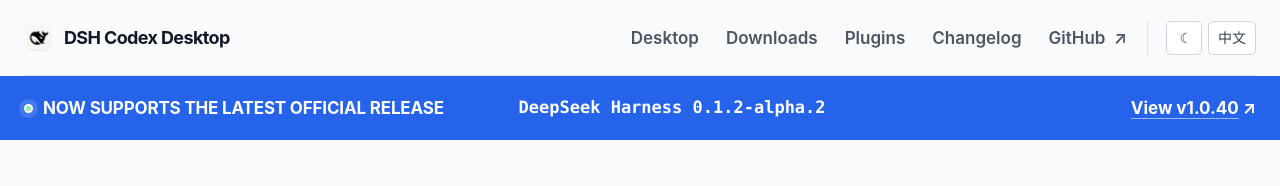
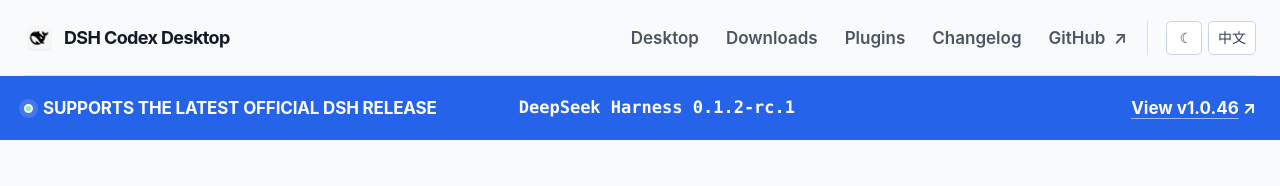
Before and after one commit to MichengAI/dsh-codex-desktop-website, a React (Vite) app: page / in a window 1280 px wide. Shown: the top 186 px of the page. Built offline with nearby package versions, Linux system fonts and the light colour scheme.

Commit message:
feat: update website for desktop v1.0.46

```diff
--- a/index.html
+++ b/index.html
@@ -3,7 +3,7 @@
   <head>
     <meta charset="UTF-8" />
     <meta name="viewport" content="width=device-width, initial-scale=1.0" />
-    <meta name="description" content="DSH Codex Desktop：已支持官方最新版 DeepSeek Harness 0.1.2-alpha.2，以 Codex UI 为核心并整合常用内置插件的一体化 AI 工作台。" />
+    <meta name="description" content="DSH Codex Desktop：已支持最新 DSH 官方版本 0.1.2-rc.1，以 Codex UI 为核心并整合常用内置插件的一体化 AI 工作台。" />
     <link rel="icon" type="image/svg+xml" href="/favicon.svg?v=4" />
     <title>DSH Codex Desktop · Codex UI 与插件工作台</title>
   </head>
--- a/src/App.jsx
+++ b/src/App.jsx
@@ -4,7 +4,7 @@
 const desktopRepositoryUrl = "https://github.com/MichengAI/dsh-codex-desktop";
 const websiteRepositoryUrl = "https://github.com/MichengAI/dsh-codex-desktop-website";
 const releaseUrl = `${desktopRepositoryUrl}/releases/latest`;
-const currentReleaseUrl = `${desktopRepositoryUrl}/releases/tag/v1.0.40`;
+const currentReleaseUrl = `${desktopRepositoryUrl}/releases/tag/v1.0.46`;
 
 
 const translations = {
@@ -152,9 +152,9 @@
     <main id="top">
       <a className="official-support" href={currentReleaseUrl} target="_blank" rel="noreferrer" data-no-translate>
         <span className="page-width">
-          <strong><i aria-hidden="true" />{locale === "zh" ? "已支持官方最新版本" : "NOW SUPPORTS THE LATEST OFFICIAL RELEASE"}</strong>
-          <span>DeepSeek Harness 0.1.2-alpha.2</span>
-          <b>{locale === "zh" ? "查看 v1.0.40" : "View v1.0.40"}<Arrow /></b>
+          <strong><i aria-hidden="true" />{locale === "zh" ? "已支持最新 DSH 官方版本" : "SUPPORTS THE LATEST OFFICIAL DSH RELEASE"}</strong>
+          <span>DeepSeek Harness 0.1.2-rc.1</span>
+          <b>{locale === "zh" ? "查看 v1.0.46" : "View v1.0.46"}<Arrow /></b>
         </span>
       </a>
       <section className="hero page-width" aria-labelledby="hero-title">
--- a/src/releases.js
+++ b/src/releases.js
@@ -1,4 +1,66 @@
 const desktopReleaseHistory = [
+  {
+    version: "v1.0.46",
+    date: "2026-09-04",
+    url: "https://github.com/MichengAI/dsh-codex-desktop/releases/tag/v1.0.46",
+    zh: [
+      "修复 Windows 任务栏未读完成角标：打开已完成任务后会稳定清除未读状态，后续任务列表刷新不再把历史完成任务重复计入。",
+    ],
+    en: [
+      "Fixed the Windows taskbar unread-completion badge so opening completed tasks clears them permanently; later session-list refreshes no longer count historical completed rows again.",
+    ],
+  },
+  {
+    version: "v1.0.45",
+    date: "2026-09-04",
+    url: "https://github.com/MichengAI/dsh-codex-desktop/releases/tag/v1.0.45",
+    zh: [
+      "新增插件恢复模式：启动失败后隔离第三方插件，并提供独立恢复页，支持恢复、卸载或回到最近正常配置。",
+      "没有仍需隔离的插件时自动退出恢复模式；恢复会话中的健康启动不再覆盖最近一次已验证的配置检查点。",
+      "修复 Windows 关闭关于、设置或快捷键窗口时主窗口闪一下的问题。",
+      "将内置插件更新到 Codex UI 0.2.102、IM Connect 0.1.34、Automation 0.1.27、Skills Manager 0.1.38、Archive Manager 0.1.29、Agency Agents 0.1.30、dsh-context 0.41.2、DSH Better Sidebar 0.18.0 和 dshmarket 1.41.0。",
+      "稳住运行时解压超时测试：先挂上拒绝断言，再等孙进程 PID，避免 macOS Intel CI 在 200ms 内输掉竞态。本版取代未发布的 v1.0.44 标签。",
+    ],
+    en: [
+      "Added plugin recovery mode: after a failed start the desktop isolates third-party plugins and opens a dedicated page to restore, uninstall, or return to the last healthy configuration.",
+      "Recovery now exits automatically when no plugins remain isolated, and a healthy recovery boot no longer overwrites the last verified configuration checkpoint.",
+      "Fixed a Windows flash when closing the About, Settings, or Shortcuts windows.",
+      "Updated bundled plugins to Codex UI 0.2.102, IM Connect 0.1.34, Automation 0.1.27, Skills Manager 0.1.38, Archive Manager 0.1.29, Agency Agents 0.1.30, dsh-context 0.41.2, DSH Better Sidebar 0.18.0, and dshmarket 1.41.0.",
+      "Stabilized the runtime-extraction timeout test so macOS Intel CI no longer races a 200ms deadline before the hanging child writes its PID. This supersedes the unreleased v1.0.44 tag.",
+    ],
+  },
+  {
+    version: "v1.0.43",
+    date: "2026-09-01",
+    url: "https://github.com/MichengAI/dsh-codex-desktop/releases/tag/v1.0.43",
+    zh: [
+      "将内置官方 DSH 运行时及其启动依赖升级到 0.1.2-alpha.3。",
+      "将内置生态组件更新到 Codex UI 0.2.97、IM Connect 0.1.30、Archive Manager 0.1.22 和 MCP Connector 0.2.32。",
+      "强化离线运行时初始化：Windows 冒烟复用共享插件校验器，鉴权与未鉴权路径都等待桌面就绪标记，并在取消或超时解压时清理完整进程树。",
+    ],
+    en: [
+      "Upgraded the bundled official DSH runtime and its launch peers to 0.1.2-alpha.3.",
+      "Updated the bundled ecosystem to Codex UI 0.2.97, IM Connect 0.1.30, Archive Manager 0.1.22, and MCP Connector 0.2.32.",
+      "Hardened offline runtime initialization by sharing the bundled-plugin verifier across Windows smoke tests, waiting for the desktop ready marker on both HTTP paths, and cleaning the full extraction process tree when initialization is cancelled or times out.",
+    ],
+  },
+  {
+    version: "v1.0.41",
+    date: "2026-08-31",
+    url: "https://github.com/MichengAI/dsh-codex-desktop/releases/tag/v1.0.41",
+    zh: [
+      "修复离线包缺少官方 DSH 启动所需 peer 依赖的问题，确保随包运行时无需联网即可完整启动。",
+      "将便携版首次运行时的校验、解压和大量文件复制移入独立子进程，并展示分阶段进度，避免初始化期间窗口长时间未响应。",
+      "将运行时与插件仓库的解压完成标记绑定到随包归档 SHA256；覆盖升级或复用旧便携目录时，空标记和陈旧标记会自动触发重新解压，离线首启不再缺少插件。",
+      "将 Windows、macOS 与 Linux 打包冒烟测试统一为强制离线，并在隔离 Profile 中核对全部十个随包插件及其固定版本。",
+    ],
+    en: [
+      "Fixed the offline bundle so it includes every peer required to launch the official DSH runtime without network access.",
+      "Moved portable first-run verification, extraction, and bulk file copying into a separate child process with staged progress, preventing the window from becoming unresponsive during initialization.",
+      "Bound runtime and plugin-store completion markers to the bundled archive SHA256. Empty or stale markers from overwritten or reused portable directories now trigger re-extraction, so offline first launch no longer starts without plugins.",
+      "Made Windows, macOS, and Linux packaged-app smoke tests force offline mode and verify all ten bundled plugins and their pinned versions in an isolated profile.",
+    ],
+  },
   {
     version: "v1.0.40",
     date: "2026-08-31",
```
Also changed, not shown: 2 other files (tests, documents, lock files or other folders).
